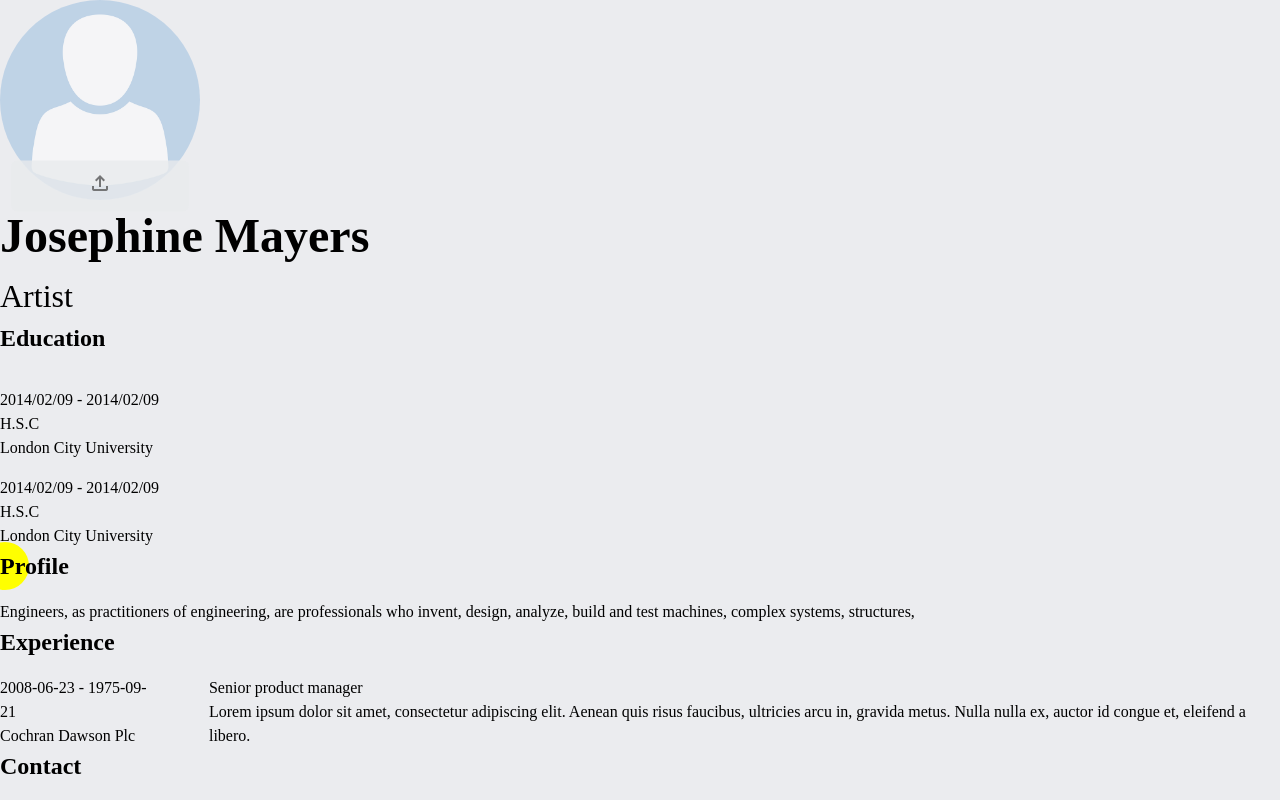
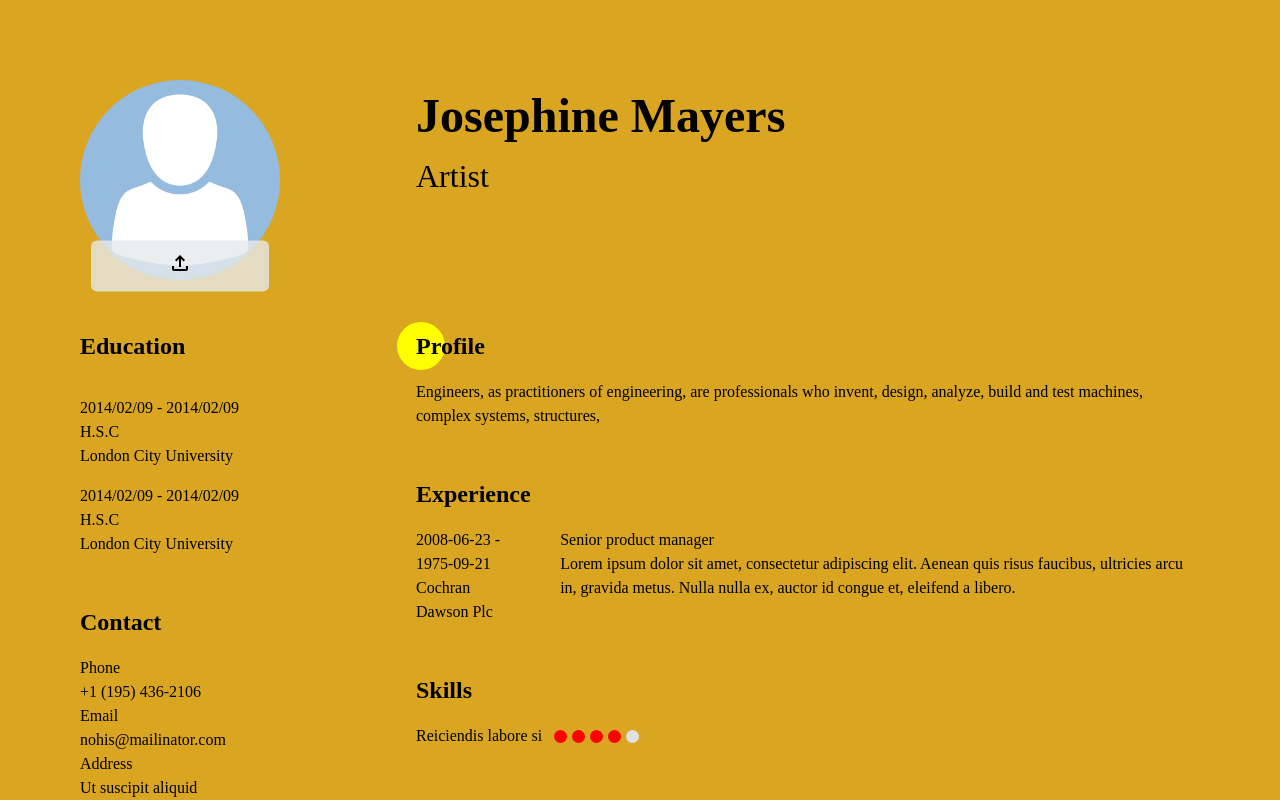
Before and after one commit to ZTanvir/cv-maker, a React (Vite) app: page / in a window 1280 px wide. Shown: the top 800 px of the page. Built offline with nearby package versions, Linux system fonts and the light colour scheme.

Commit message:
Add css to cv Preview components

```diff
--- a/src/App.css
+++ b/src/App.css
@@ -61,6 +61,11 @@ h6 {
     isolation: isolate;
 }
 
+:root{
+  --color-yellow:#F6D44D;
+}
+
+
 body {
     background-color: #ebecef;
 }
--- a/src/Components/CvPreview/CvPreview.jsx
+++ b/src/Components/CvPreview/CvPreview.jsx
@@ -5,17 +5,30 @@ import DisplayProfileDescription from "./DisplayProfileDescription";
 import DisplayExperience from "./DisplayExperience";
 import DisplayContract from "./DisplayContract";
 import DisplaySkills from "./DisplaySkills";
+import styles from "../../styles/cvPreview.module.css";
 
 const CvPreview = ({ cvInfo }) => {
   return (
-        <main>
+    <main className={styles.cvPreview}>
+      <header className={styles.cvPreviewHeader}>
+        <section className={styles.cvPreviewHeaderLeft}>
           <ProfilePicture />
+        </section>
+        <section className={styles.cvPreviewHeaderRight}>
           <NameAndProfession cvData={cvInfo} />
+        </section>
+      </header>
+      <main className={styles.cvPreviewMain}>
+        <section className={styles.cvPreviewLeft}>
           <DisplayEduInstitutes cvData={cvInfo} />
+          <DisplayContract cvData={cvInfo} />
+        </section>
+        <section className={styles.cvPreviewRight}>
           <DisplayProfileDescription cvData={cvInfo} />
           <DisplayExperience cvData={cvInfo} />
-            <DisplayContract cvData={cvInfo} />
           <DisplaySkills cvData={cvInfo} />
+        </section>
+      </main>
     </main>
   );
 };
--- /dev/null
+++ b/src/styles/cvPreview.module.css
@@ -0,0 +1,37 @@
+.cvPreview {
+  width: 100%;
+  padding: 5rem;
+  background-color: goldenrod;
+  display: flex;
+  flex-direction: column;
+  gap: 3rem;
+  --side-gap: 3rem;
+}
+
+.cvPreviewHeader {
+  display: flex;
+}
+.cvPreviewHeaderLeft {
+  flex-basis: 30%;
+}
+.cvPreviewHeaderRight {
+  flex-basis: 70%;
+}
+
+.cvPreviewMain {
+  display: flex;
+}
+
+.cvPreviewLeft {
+  display: flex;
+  flex-direction: column;
+  gap: 3rem;
+  flex-basis: 30%;
+}
+
+.cvPreviewRight {
+  display: flex;
+  flex-direction: column;
+  gap: 3rem;
+  flex-basis: 70%;
+}
```
Also changed, not shown: src/styles/CvPreview/displayEduInstitutes.module.css (line endings or trailing spaces). Lines whose indentation alone changed are shown as unchanged.
